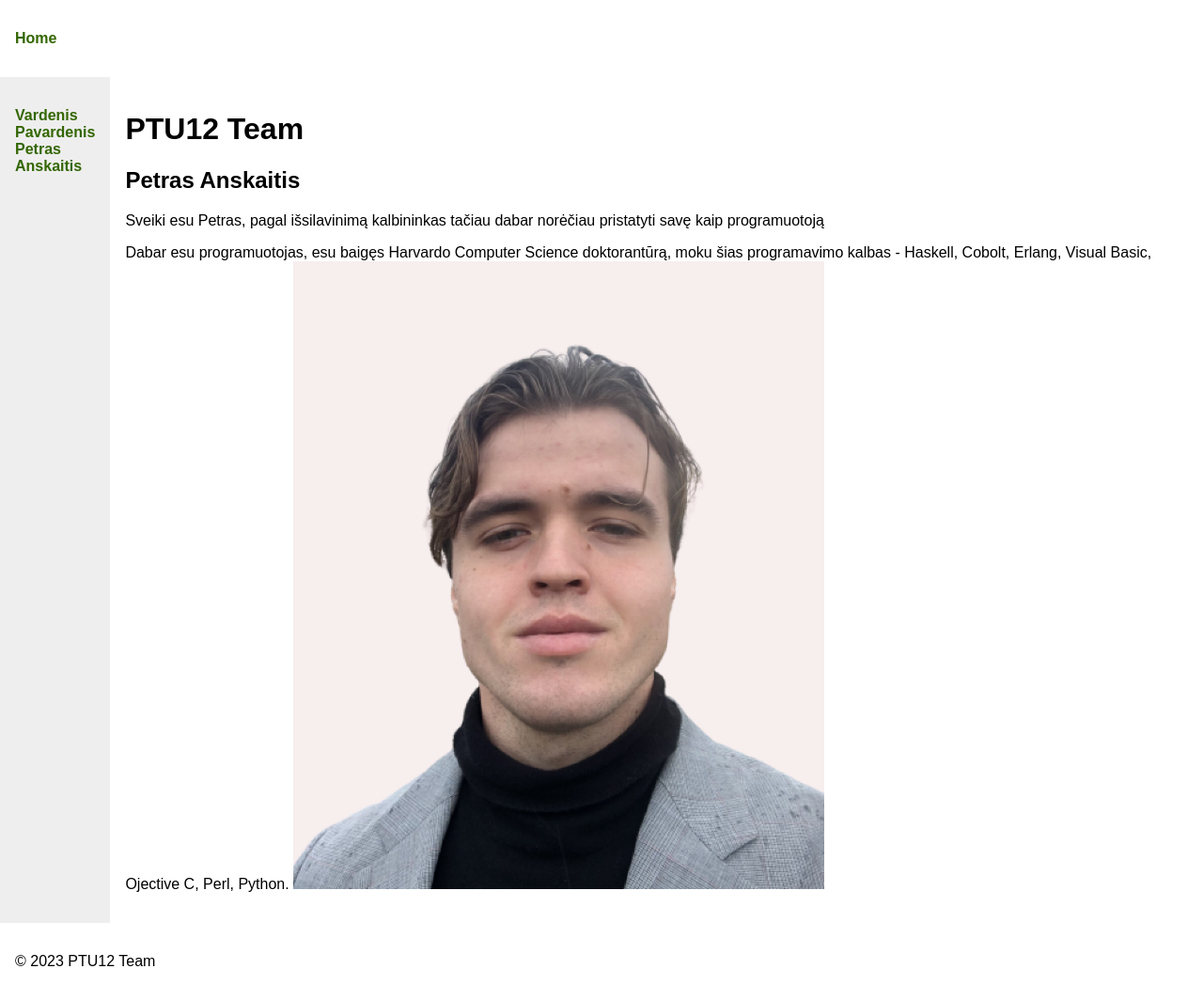
After one commit to kobrius11/ptu12_team, a Flask app: page /petras_ans/ in a window 1280 px wide. The commit adds this page. Shown: the whole page at 94% size. Run offline with Flask 3, Linux system fonts and the light colour scheme.

Commit message:
template done

```diff
--- a/app.py
+++ b/app.py
@@ -6,5 +6,9 @@ app = Flask(__name__)
 def index():
     return render_template('index.html')
 
+@app.route('/petras_ans/')
+def petras_anskaitis():
+    return render_template('petras_ans.html/')
+
 if __name__ == "__main__":
     app.run(debug=True)
--- a/templates/includes/sidebar.html
+++ b/templates/includes/sidebar.html
@@ -2,4 +2,7 @@
     <li>
         <a class="broken" href="/vardenis_pavardenis/">Vardenis Pavardenis</a>
     </li>
+    <li>
+        <a href="/petras_ans">Petras Anskaitis</a>
+    </li>
 </ul>
--- /dev/null
+++ b/templates/petras_ans.html
@@ -0,0 +1,46 @@
+<!DOCTYPE html>
+<html lang="en">
+<head>
+    <meta charset="UTF-8">
+    <meta http-equiv="X-UA-Compatible" content="IE=edge">
+    <meta name="viewport" content="width=device-width, initial-scale=1.0">
+    <title>PTU12 Team</title>
+    <link rel="stylesheet" href="/static/style.css">
+
+    <style>
+        .petras_ans_content img {
+            width: 50%;
+            height: auto;
+
+        }
+    </style>
+
+</head>
+<body>
+    <header>
+        {% include 'includes/menu.html' %}
+    </header>
+    <main>
+        <sidebar>
+            {% include 'includes/sidebar.html' %}
+        </sidebar>
+        <div class="content petras_ans_content">
+            <h1>PTU12 Team</h1>
+            <h2> Petras Anskaitis</h2>
+            <p>Sveiki esu Petras, pagal išsilavinimą kalbininkas tačiau dabar norėčiau pristatyti savę kaip programuotoją  </p>
+            <p>Dabar esu programuotojas, esu baigęs Harvardo Computer Science doktorantūrą, moku šias programavimo kalbas -
+            Haskell,
+            Cobolt,
+            Erlang,
+            Visual Basic,
+            Ojective C,
+            Perl,
+            Python.
+            <img src="/static/Group 9.png" alt="Petras Foto">
+        </div>
+    </main>
+    <footer>
+        {% include 'includes/footer.html' %}
+    </footer>
+</body>
+</html>
```
Also changed, not shown: static/Group 9.png (added), 2 other files.
